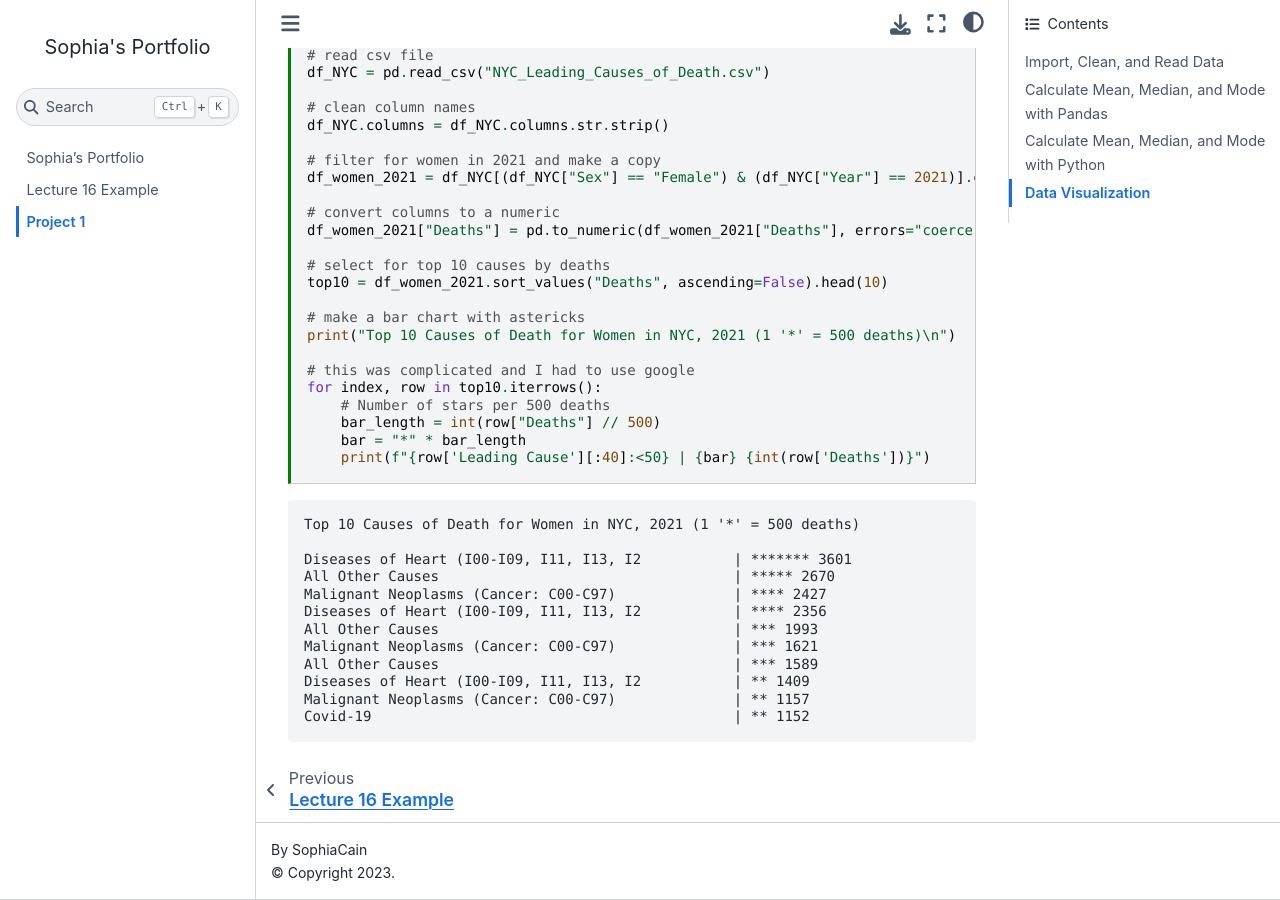
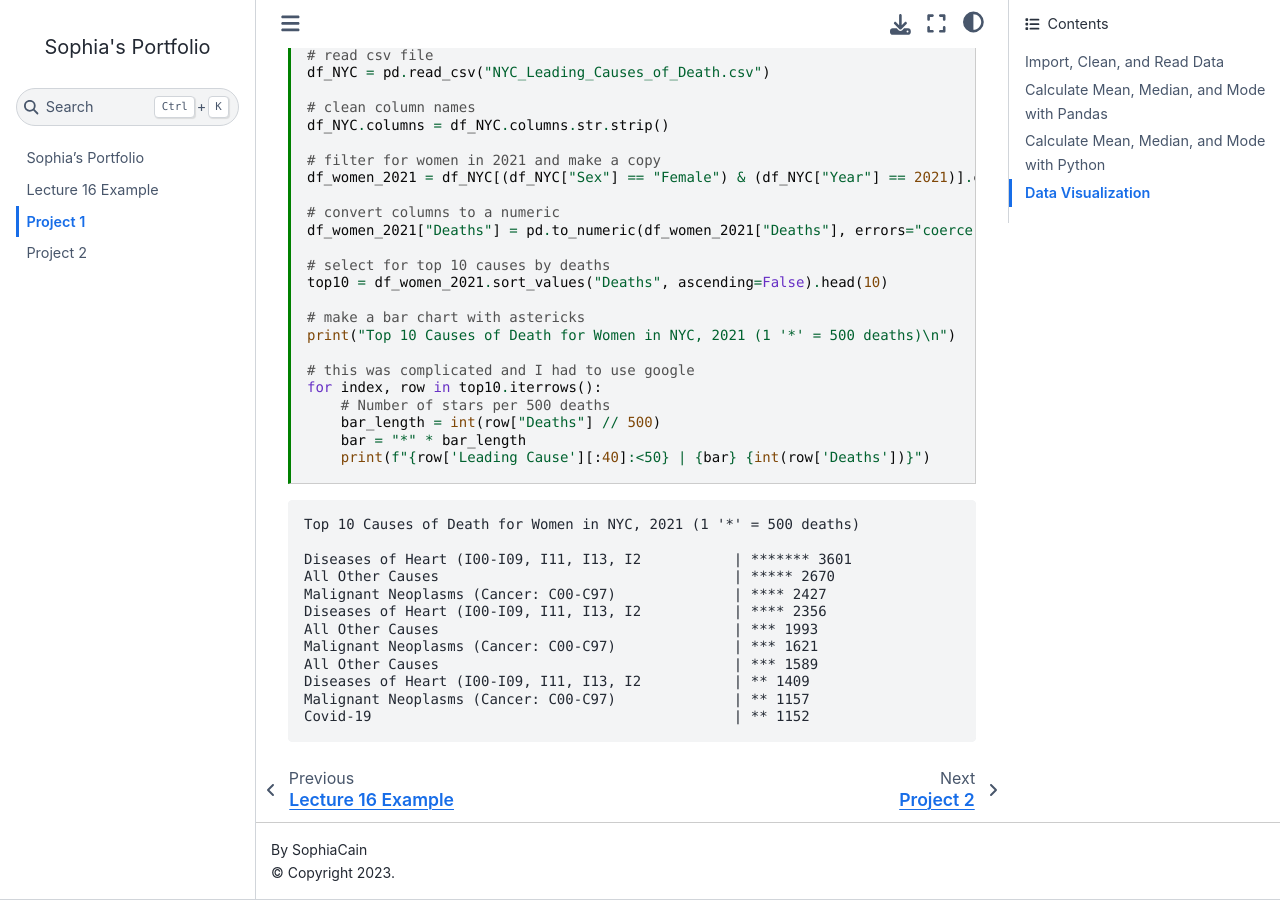
Before and after one commit to sophiacain11-jpg/sophiacain11-jpg.github.io, a Jupyter Book: the page built from Project_1.ipynb, in a window 1280 px wide and 900 px high, scrolled down 4178 px. Built offline with Jupyter Book 1.0.4 settings and Sphinx 7.4.7 and the Sphinx Book theme 1.1.4, drawn with Linux system fonts in a browser that asks for light colours; comment, search, counter and statistics services are not loaded; some of the changed lines change nothing that is shown.

Commit message:
added project 2 to _toc

```diff
--- a/_toc.yml
+++ b/_toc.yml
@@ -3,3 +3,4 @@ root: index
 chapters:
   - file: lecture_16_example
   - file: Project_1
+  - file: Project2
```
Also changed, not shown: Project2.ipynb.
